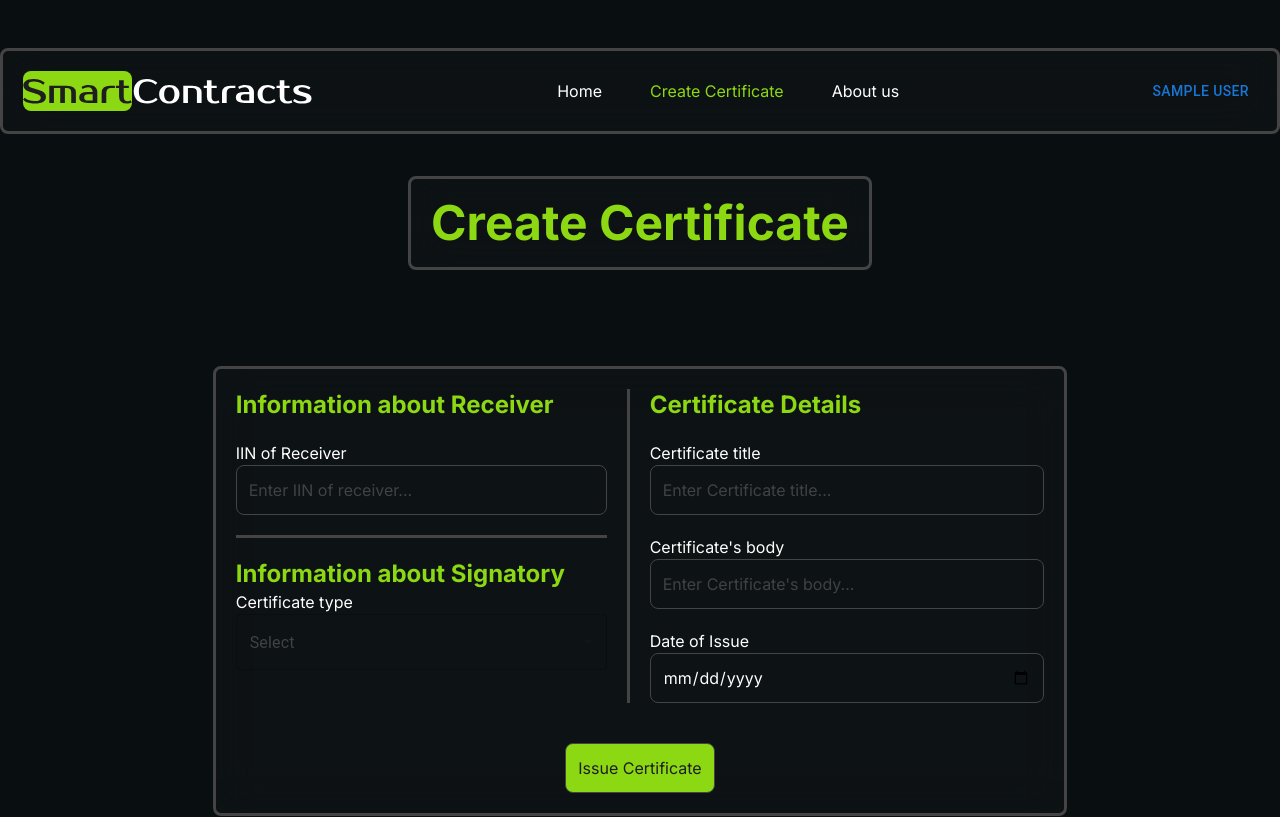
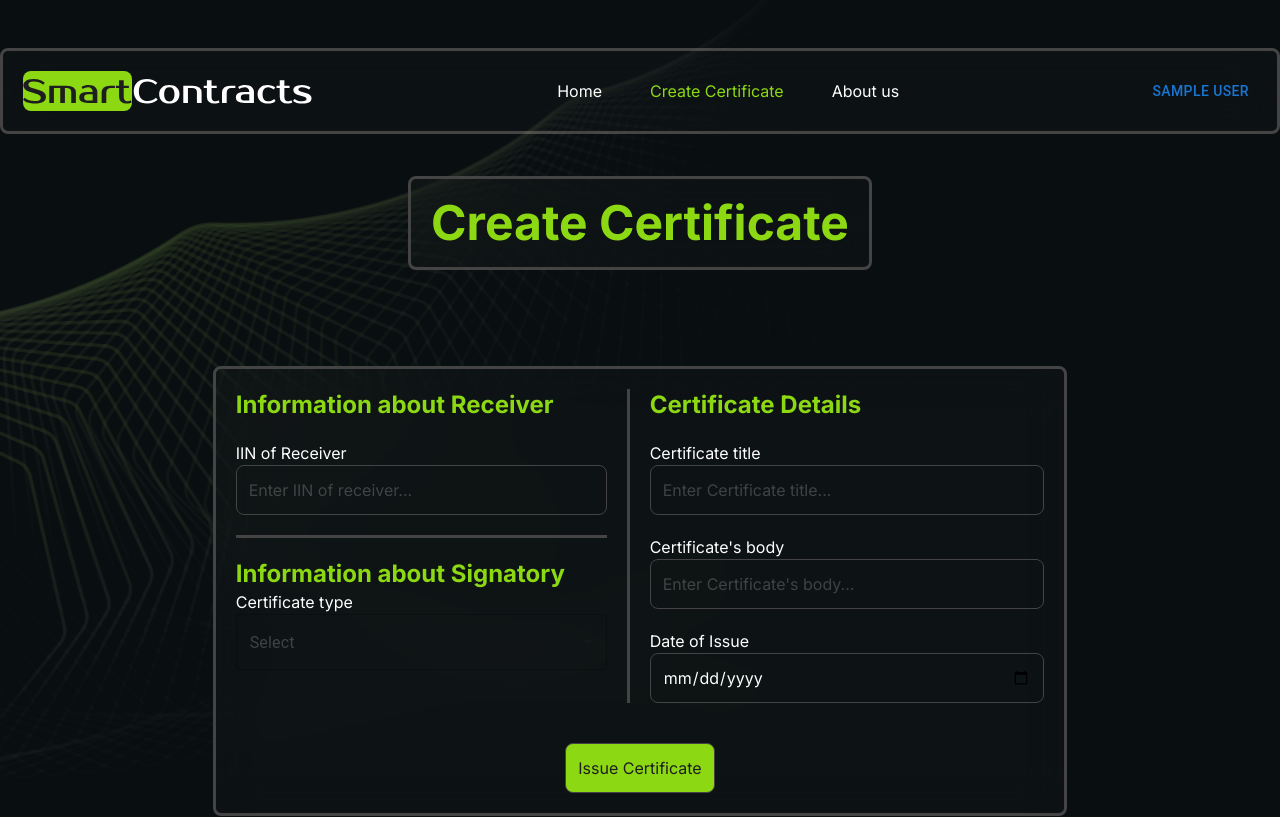
Before and after one commit to Alishershayakhmetov/smart-contracts, a Next.js app: page /create-certificate in a window 1280 px wide. Shown: the top 817 px of the page. Built offline with nearby package versions, Linux system fonts and the light colour scheme; no server answers; sample sign-in values are in the browser's storage.

Commit message:
Added BG to create-certificate page

```diff
--- a/src/app/(pages)/create-certificate/page.tsx
+++ b/src/app/(pages)/create-certificate/page.tsx
@@ -8,6 +8,8 @@ import { redirect } from "next/navigation";
 import { useSession } from "next-auth/react";
 import InputField from "@/components/InputField";
 import Button from "@/components/Button";
+import Image from "next/image";
+import createCertBg from "../../../../public/images/createCertBg.png"
 
 export default function CreateCertificatePage() {
     const { data: session, status } = useSession();
@@ -94,7 +96,8 @@ export default function CreateCertificatePage() {
     };
 
     return (
-        <main className="min-h-screen px-4 py-8 mt-44 flex flex-col items-center gap-24">
+        <main className="min-h-screen px-4 py-8 mt-44 flex flex-col items-center gap-24 relative">
+            <Image src={createCertBg} alt="bg" className="absolute right-[300px] top-[-240px]"/>
             {/* Main Heading */}
             <h1 className="font-bold text-green text-5xl p-5 rounded-lg bg-[#4d4d4d10] border-borderdefault backdrop-blur-xl border-[3px] w-fit top-12">
                 Create Certificate
@@ -176,7 +179,9 @@ export default function CreateCertificatePage() {
                                                     type="text"
                                                     value={issuerIIN}
                                                     onChange={(e) =>
-                                                    setIssuerIIN(e.target.value)
+                                                        setIssuerIIN(
+                                                            e.target.value
+                                                        )
                                                     }
                                                 />
                                             </div>
@@ -190,7 +195,9 @@ export default function CreateCertificatePage() {
                                                         type="text"
                                                         value={BIN}
                                                         onChange={(e) =>
-                                                        setBIN(e.target.value)
+                                                            setBIN(
+                                                                e.target.value
+                                                            )
                                                         }
                                                     />
                                                 </div>
@@ -235,7 +242,9 @@ export default function CreateCertificatePage() {
                             <InputField
                                 value={certificateBody}
                                 placeholder="Enter Certificate's body..."
-                            onChange={(e) => setCertificateBody(e.target.value)}
+                                onChange={(e) =>
+                                    setCertificateBody(e.target.value)
+                                }
                                 type="text"
                             />
                         </div>
```
Also changed, not shown: public/images/createCertBg.png (added). Lines whose indentation alone changed are shown as unchanged.
